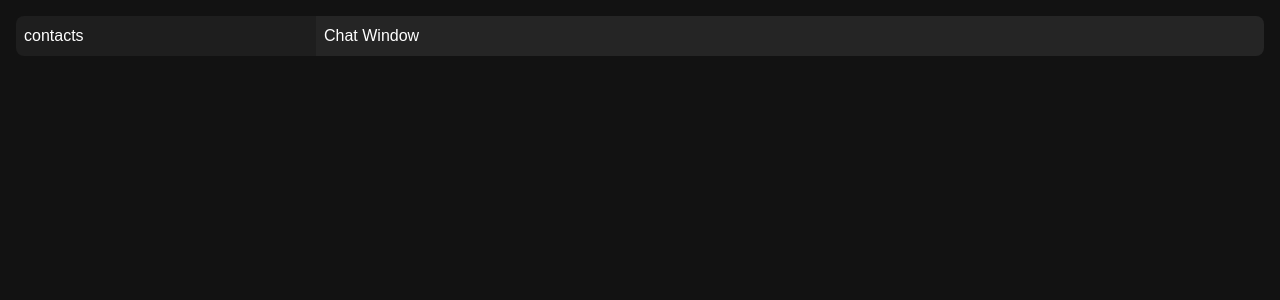
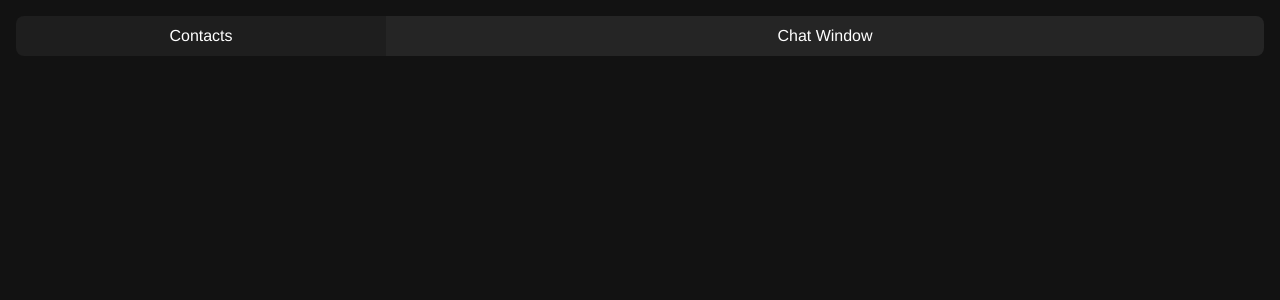
Before and after one commit to avanishpage/wire, a React (Create React App) app: page / in a window 1280 px wide. Shown: the top 300 px of the page. Built offline with nearby package versions, Linux system fonts and the light colour scheme.

Commit message:
Minor changes to css

```diff
--- a/public/index.html
+++ b/public/index.html
@@ -24,7 +24,7 @@
       work correctly both with client-side routing and a non-root public URL.
       Learn how to configure a non-root public URL by running `npm run build`.
     -->
-    <title>React App</title>
+    <title>Wire</title>
   </head>
   <body>
     <noscript>You need to enable JavaScript to run this app.</noscript>
--- a/src/App.css
+++ b/src/App.css
@@ -26,7 +26,7 @@
 body {
   background-color: var(--background-primary);
   color: var(--color-text-primary);
-  font-family: sans-serif;
+  font-family: 'Franklin Gothic Medium', 'Arial Narrow', Arial, sans-serif;
 }
 
 .container {
--- a/src/WireApp/Contacts/Contacts.tsx
+++ b/src/WireApp/Contacts/Contacts.tsx
@@ -2,5 +2,5 @@ import React from "react";
 import "../app-container.css";
 
 export const Contacts = (): JSX.Element => {
-  return <div className="contacts p-2">contacts</div>;
+  return <div className="contacts p-2">Contacts</div>;
 };
--- a/src/WireApp/app-container.css
+++ b/src/WireApp/app-container.css
@@ -1,6 +1,6 @@
 .split-app-container {
   display: grid;
-  grid-template-columns: 300px 1fr;
+  grid-template-columns: 370px 1fr;
   height: 100%;
 }
 
@@ -8,10 +8,12 @@
   border-top-left-radius: 8px;
   border-bottom-left-radius: 8px;
   background-color: var(--background-secondary);
+  text-align: center;
 }
 
 .chat-window {
   border-top-right-radius: 8px;
   border-bottom-right-radius: 8px;
   background-color: var(--background-tertiary);
+  text-align: center;
 }
```
